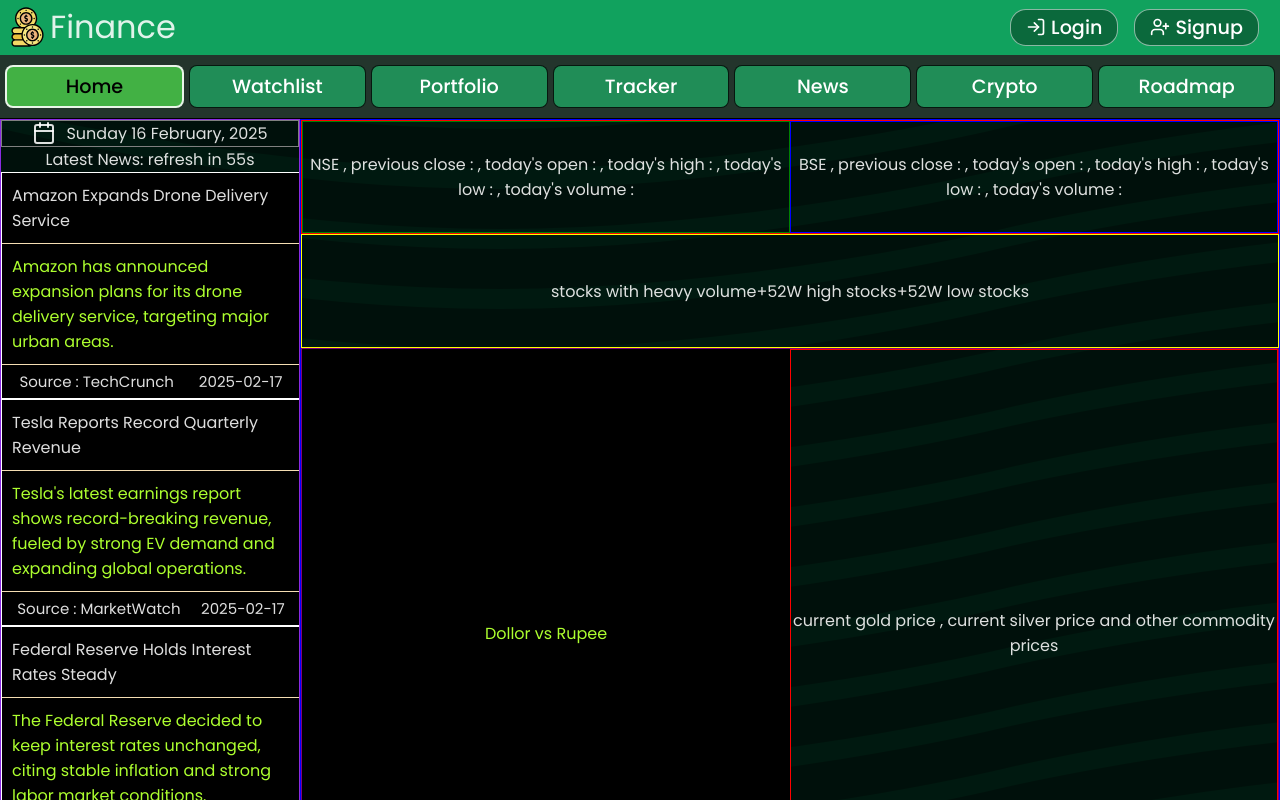
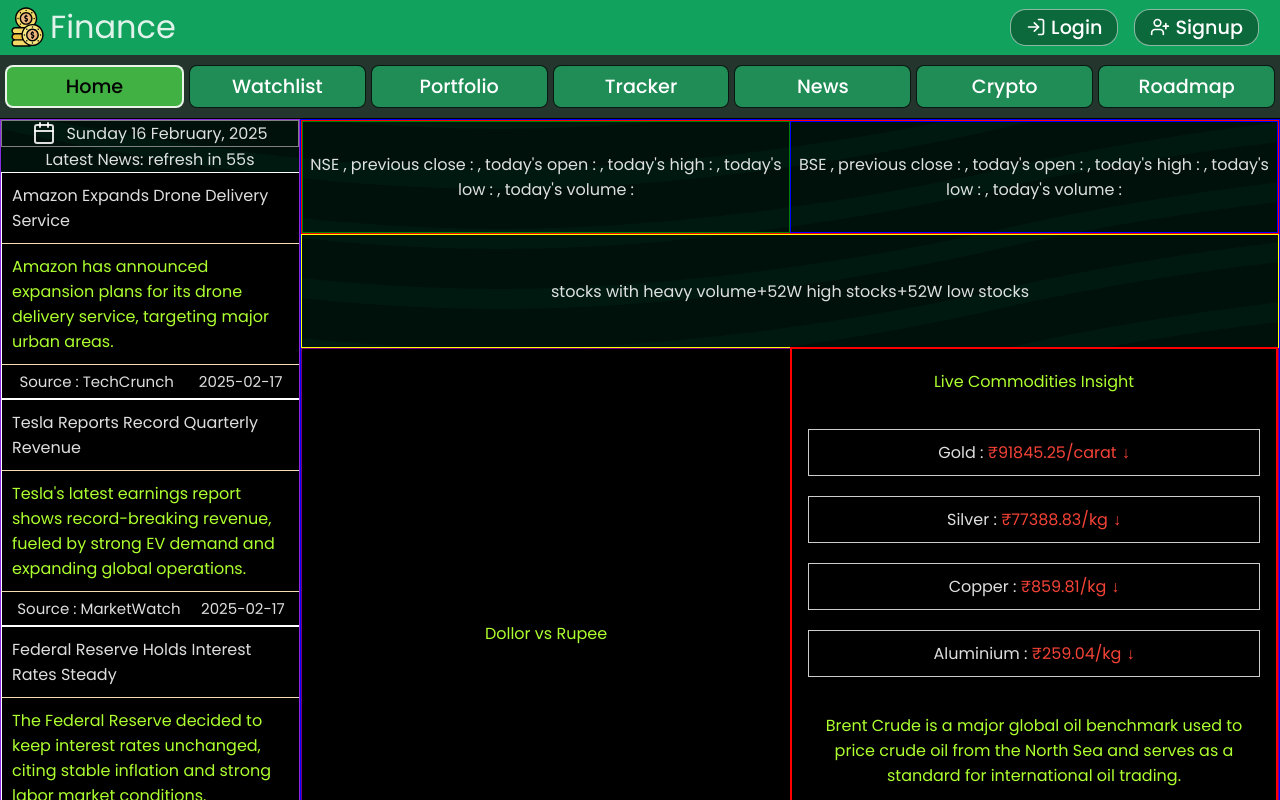
Before and after one commit to rushichavan21/Finance, a React (Vite) app in the folder Client/: page / in a window 1280 px wide. Shown: the top 800 px of the page. Built offline with nearby package versions, Linux system fonts and the light colour scheme.

Commit message:
modified Home

```diff
--- a/Client/src/pages/home/Home.jsx
+++ b/Client/src/pages/home/Home.jsx
@@ -1,4 +1,5 @@
 
+import Commodities from "../../components/commodities/Commodities";
 import CurrencyChart from "../../components/currencyChart/CurrencyChart";
 import NewsSection from "../../components/newsSection/newsSection";
 import "./home.css";
@@ -27,7 +28,7 @@ const Home = () => {
             </div>
           </div>
           <div className="commodity-section">
-            current gold price , current silver price and other commodity prices
+            <Commodities/>
           </div>
           </div>
         </div>
--- a/Client/src/pages/home/home.css
+++ b/Client/src/pages/home/home.css
@@ -106,7 +106,6 @@
     background-color: black;
 }
 .commodity-section{
-    border: 1px solid red;
     width: 50%;
     height: 100%;
     display: flex;
```
Also changed, not shown: Client/src/components/currencyChart/currencyChart.css (line endings or trailing spaces).
